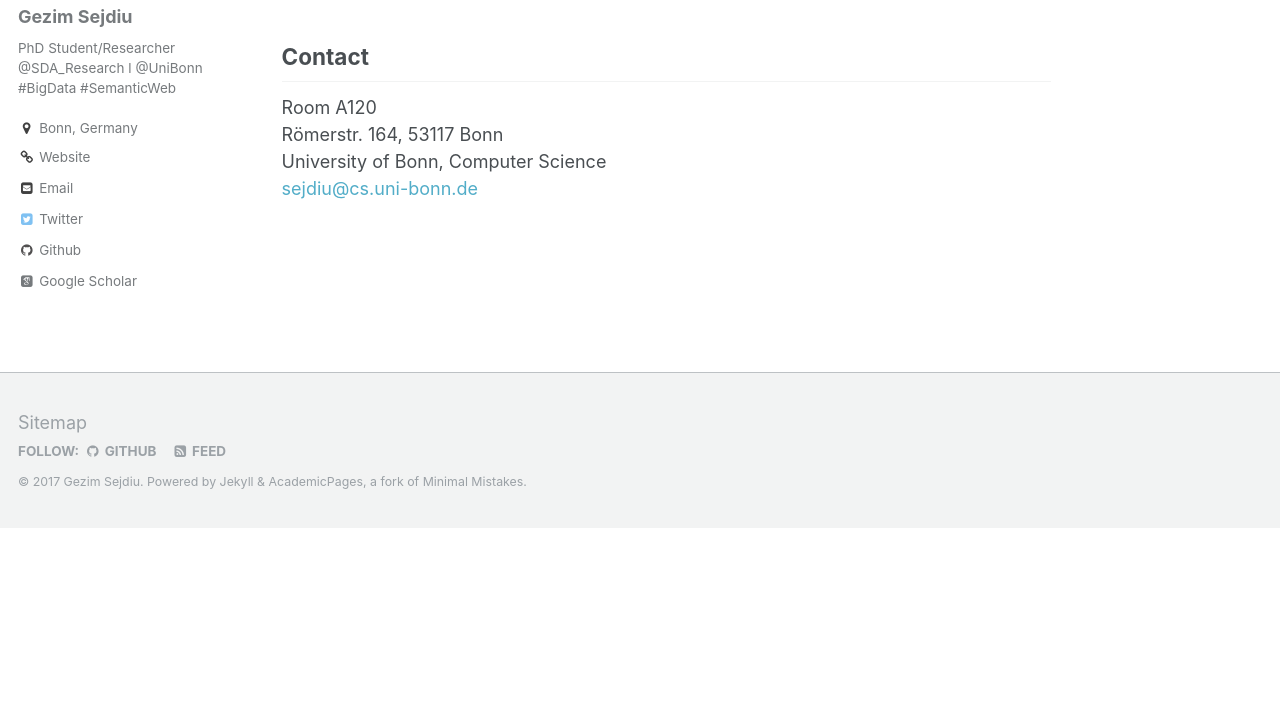
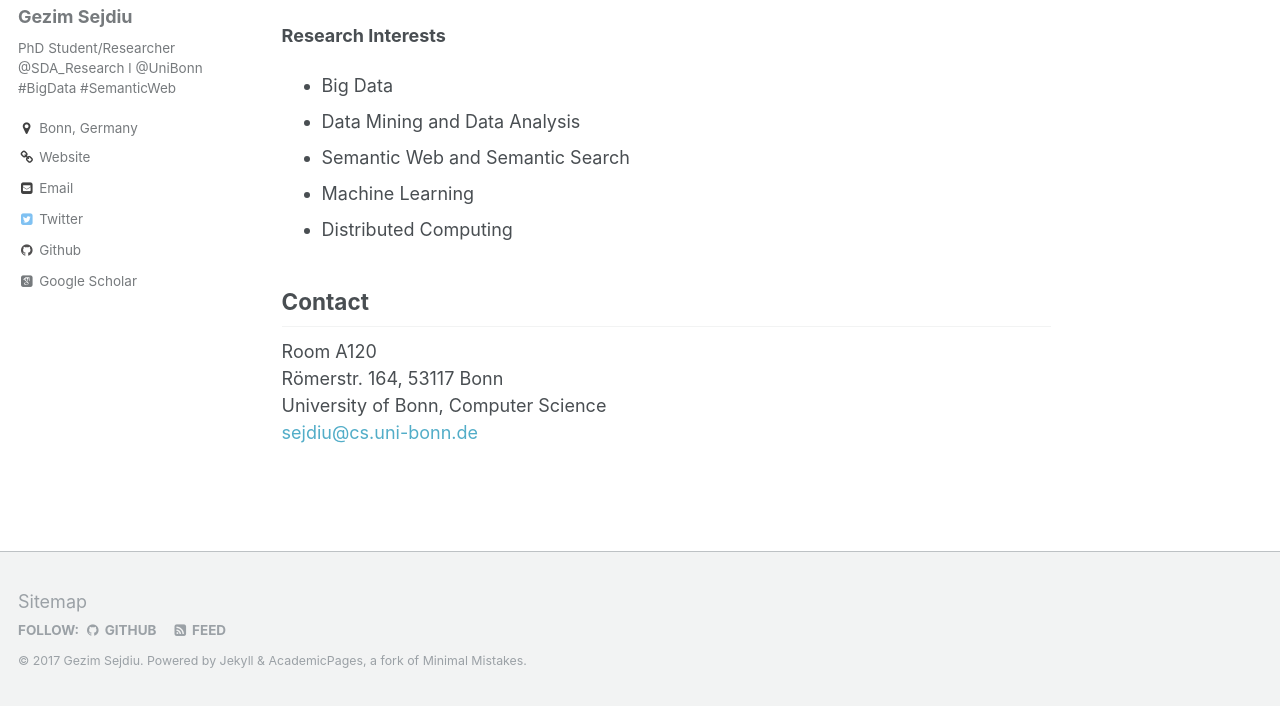
Before and after one commit to GezimSejdiu/gezimsejdiu.github.io, a Jekyll site: the page built from _pages/about.md, in a window 1280 px wide and 1003 px high, cut to the strip 297-1003 px from the top of the window. Built offline with Jekyll 4.4.1, drawn with Linux system fonts in a browser that asks for light colours; some web fonts are replaced.

Commit message:
Update about.md

```diff
--- a/_pages/about.md
+++ b/_pages/about.md
@@ -10,6 +10,13 @@ redirect_from:
 
 I am a PhD Student & Research Associate at the [University of Bonn](https://www.uni-bonn.de/), [Smart Data Analytics (SDA](http://sda.tech) under the supervision of [Prof. Dr. Jens Lehmann](http://jens-lehmann.org/). I obtained my MSc at [University of Prishtina (UP)](http://uni-pr.edu/). My research interest are in the area of Semantic Web, Big Data and Machine Learning. I am also interested in the area of distributed computing systems (Apache Spark, Apache Flink).
 
+**Research Interests**
+ * Big Data
+ * Data Mining and Data Analysis
+ * Semantic Web and Semantic Search
+ * Machine Learning
+ * Distributed Computing
+
 **Contact**
 ------
 Room A120
```
